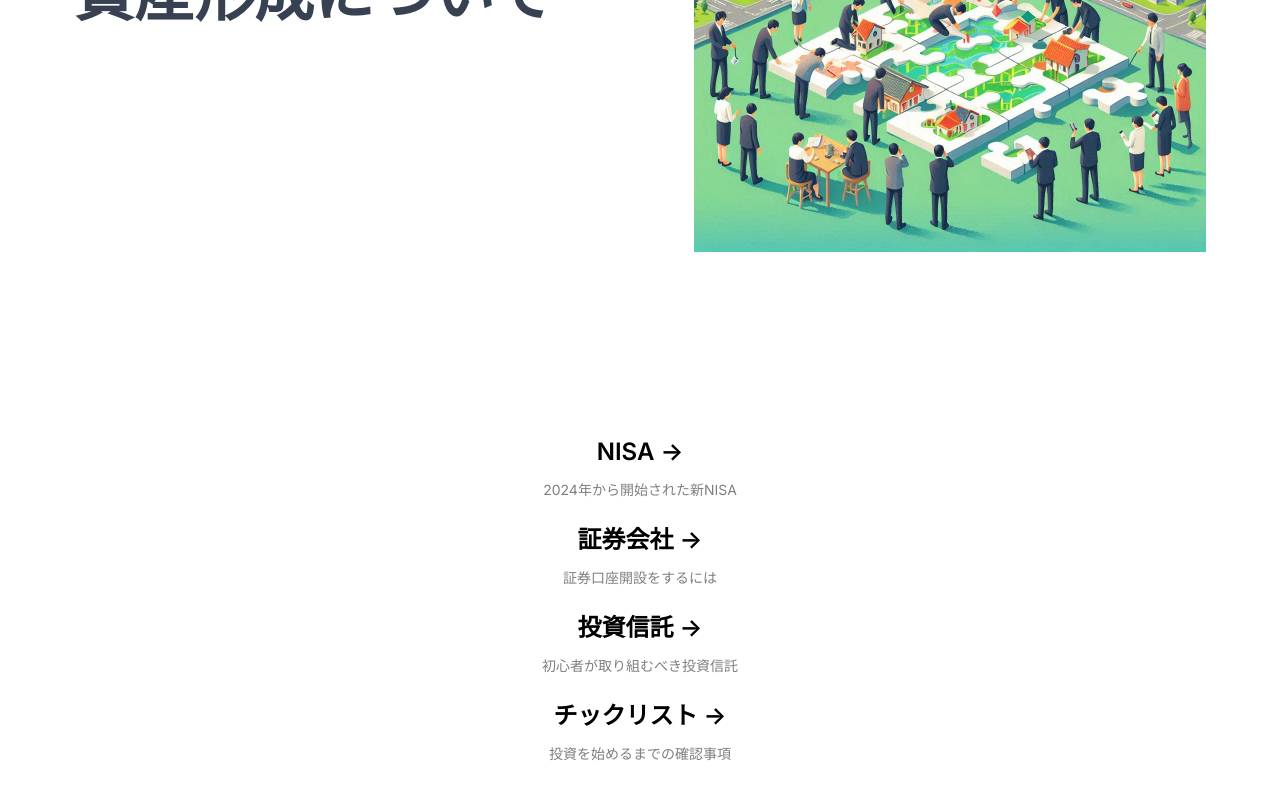
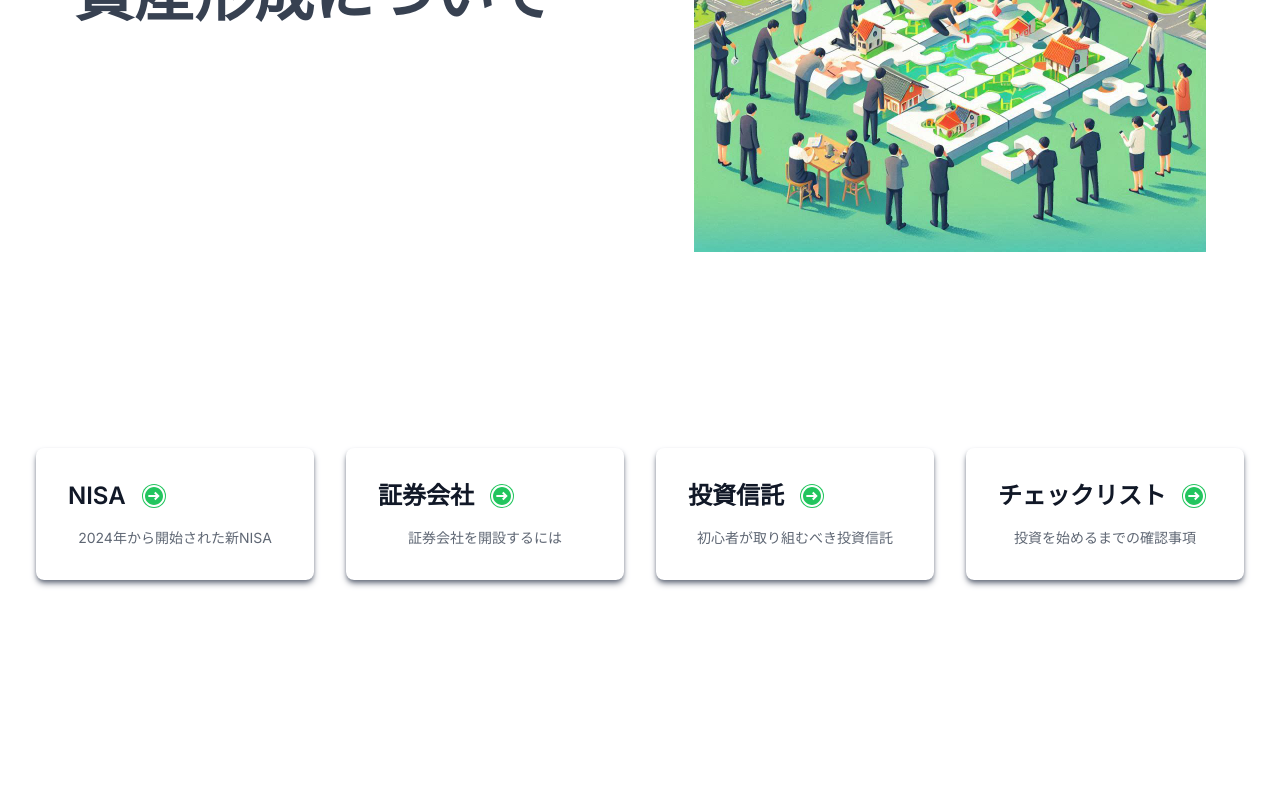
Before and after one commit to koyo-create/koyo-create.github.io, a Next.js app: page / in a window 1280 px wide. Shown: the part 412-1212 px from the top of the page. Built offline with nearby package versions, Linux system fonts and the light colour scheme.

Commit message:
メニューリストの変更

```diff
--- a/src/app/compornents/Menu.tsx
+++ b/src/app/compornents/Menu.tsx
@@ -1,67 +1,77 @@
 import React from 'react'
+import Link from 'next/link'
+
 
 const Menu = () => {
   return (
     <>
-    <div className="mb-32 text-center container mx-auto py-20">
-        <a
-          className="group rounded-lg border border-transparent px-5 py-4 transition-colors hover:border-gray-300 hover:bg-gray-100 hover:dark:border-neutral-700 hover:dark:bg-neutral-800/30"
-        >
-          <h2 className="mb-3 text-2xl font-semibold">
-            NISA{" "}
-            <span className="inline-block transition-transform group-hover:translate-x-1 motion-reduce:transform-none">
-              -&gt;
-            </span>
-          </h2>
-          <p className="text-sm opacity-50">
-            2024年から開始された新NISA
-          </p>
-        </a>
+    <section className='text-gray-700 mb-32 text-center container mx-auto py-20'>
+      <div className='container px-5 py-5 mx-auto'>
+      <div className='flex flex-col xl:flex-row mb-10 justify-between'>
+        <div className='xl:w-1/4 p-4'>
+        <Link href='NISA'>
+        <div className='rounded-lg p-8 shadow-md shadow-gray-500  hover:bg-sky-50'>
+          <div className='flex items-center '>
+            <h2 className='text-gray-900 text-2xl font-semibold mr-4'>NISA</h2>
+            <div className='bg-green-500 text-white rounded-full'>
+            <svg width="24" height="24" viewBox="0 0 24 24" fill="none" xmlns="http://www.w3.org/2000/svg"><path d="M12.0519 14.8285L13.4661 16.2427L17.7088 12L13.4661 7.7574L12.0519 9.17161L13.8804 11H6.34321V13H13.8803L12.0519 14.8285Z" fill="currentColor" /><path fill-rule="evenodd" clip-rule="evenodd" d="M19.7782 19.7782C24.0739 15.4824 24.0739 8.51759 19.7782 4.22183C15.4824 -0.0739417 8.51759 -0.0739417 4.22183 4.22183C-0.0739417 8.51759 -0.0739417 15.4824 4.22183 19.7782C8.51759 24.0739 15.4824 24.0739 19.7782 19.7782ZM18.364 18.364C21.8787 14.8492 21.8787 9.15076 18.364 5.63604C14.8492 2.12132 9.15076 2.12132 5.63604 5.63604C2.12132 9.15076 2.12132 14.8492 5.63604 18.364C9.15076 21.8787 14.8492 21.8787 18.364 18.364Z" fill="currentColor" /></svg>
+            </div>
+          </div>
+          <div className='text-sm opacity-80 mt-4'>
+            <p>2024年から開始された新NISA</p>
+          </div>
+        </div>
+        </Link>
+        </div>
+        <div className='xl:w-1/4 p-4'>
+        <Link href='SecuritiesCompany'>
+        <div className='rounded-lg p-8 shadow-md shadow-gray-500  hover:bg-sky-50'>
+          <div className='flex items-center'>
+            <h2 className='text-gray-900 text-2xl font-semibold mr-4'>証券会社</h2>
+            <div className='bg-green-500 text-white rounded-full'>
+            <svg width="24" height="24" viewBox="0 0 24 24" fill="none" xmlns="http://www.w3.org/2000/svg"><path d="M12.0519 14.8285L13.4661 16.2427L17.7088 12L13.4661 7.7574L12.0519 9.17161L13.8804 11H6.34321V13H13.8803L12.0519 14.8285Z" fill="currentColor" /><path fill-rule="evenodd" clip-rule="evenodd" d="M19.7782 19.7782C24.0739 15.4824 24.0739 8.51759 19.7782 4.22183C15.4824 -0.0739417 8.51759 -0.0739417 4.22183 4.22183C-0.0739417 8.51759 -0.0739417 15.4824 4.22183 19.7782C8.51759 24.0739 15.4824 24.0739 19.7782 19.7782ZM18.364 18.364C21.8787 14.8492 21.8787 9.15076 18.364 5.63604C14.8492 2.12132 9.15076 2.12132 5.63604 5.63604C2.12132 9.15076 2.12132 14.8492 5.63604 18.364C9.15076 21.8787 14.8492 21.8787 18.364 18.364Z" fill="currentColor" /></svg>
+            </div>
+          </div>
+          <div className='text-sm opacity-80 mt-4'>
+            <p>証券会社を開設するには</p>
+          </div>
+        </div>
+        </Link>
+        </div>
+        <div className='xl:w-1/4 p-4 box '>
+        <Link href='InvestmentTrust'>
+        <div className='rounded-lg p-8 shadow-md shadow-gray-500  hover:bg-sky-50'>
+          <div className='flex items-center'>
+            <h2 className='text-gray-900 text-2xl font-semibold mr-4'>投資信託</h2>
+            <div className='bg-green-500 text-white rounded-full'>
+            <svg width="24" height="24" viewBox="0 0 24 24" fill="none" xmlns="http://www.w3.org/2000/svg"><path d="M12.0519 14.8285L13.4661 16.2427L17.7088 12L13.4661 7.7574L12.0519 9.17161L13.8804 11H6.34321V13H13.8803L12.0519 14.8285Z" fill="currentColor" /><path fill-rule="evenodd" clip-rule="evenodd" d="M19.7782 19.7782C24.0739 15.4824 24.0739 8.51759 19.7782 4.22183C15.4824 -0.0739417 8.51759 -0.0739417 4.22183 4.22183C-0.0739417 8.51759 -0.0739417 15.4824 4.22183 19.7782C8.51759 24.0739 15.4824 24.0739 19.7782 19.7782ZM18.364 18.364C21.8787 14.8492 21.8787 9.15076 18.364 5.63604C14.8492 2.12132 9.15076 2.12132 5.63604 5.63604C2.12132 9.15076 2.12132 14.8492 5.63604 18.364C9.15076 21.8787 14.8492 21.8787 18.364 18.364Z" fill="currentColor" /></svg>
+            </div>
+          </div>
+          <div className='text-sm opacity-80 mt-4'>
+            <p>初心者が取り組むべき投資信託</p>
+          </div>
+        </div>
+          </Link>
+        </div>
+        <div className='xl:w-1/4 p-4'>
+        <Link href='Checklist'>
+        <div className='rounded-lg p-8 shadow-md shadow-gray-500  hover:bg-sky-50'>
+          <div className='flex items-center'>
+            <h2 className='text-gray-900 text-2xl font-semibold mr-4'>チェックリスト</h2>
+            <div className='bg-green-500 text-white rounded-full'>
+            <svg width="24" height="24" viewBox="0 0 24 24" fill="none" xmlns="http://www.w3.org/2000/svg"><path d="M12.0519 14.8285L13.4661 16.2427L17.7088 12L13.4661 7.7574L12.0519 9.17161L13.8804 11H6.34321V13H13.8803L12.0519 14.8285Z" fill="currentColor" /><path fill-rule="evenodd" clip-rule="evenodd" d="M19.7782 19.7782C24.0739 15.4824 24.0739 8.51759 19.7782 4.22183C15.4824 -0.0739417 8.51759 -0.0739417 4.22183 4.22183C-0.0739417 8.51759 -0.0739417 15.4824 4.22183 19.7782C8.51759 24.0739 15.4824 24.0739 19.7782 19.7782ZM18.364 18.364C21.8787 14.8492 21.8787 9.15076 18.364 5.63604C14.8492 2.12132 9.15076 2.12132 5.63604 5.63604C2.12132 9.15076 2.12132 14.8492 5.63604 18.364C9.15076 21.8787 14.8492 21.8787 18.364 18.364Z" fill="currentColor" /></svg>
+            </div>
+          </div>
+          <div className='text-sm opacity-80 mt-4'>
+            <p>投資を始めるまでの確認事項</p>
+          </div>
+        </div>
+      </Link>
+        </div>
+      </div>
+      </div>
+    </section>
 
-        <a
-          className="group rounded-lg border border-transparent px-5 py-4 transition-colors hover:border-gray-300 hover:bg-gray-100 hover:dark:border-neutral-700 hover:dark:bg-neutral-800/30"
-          target="_blank"
-          rel="noopener noreferrer"
-        >
-          <h2 className="mb-3 text-2xl font-semibold">
-            証券会社{" "}
-            <span className="inline-block transition-transform group-hover:translate-x-1 motion-reduce:transform-none">
-              -&gt;
-            </span>
-          </h2>
-          <p className="text-sm opacity-50">
-            証券口座開設をするには
-          </p>
-        </a>
-
-        <a
-          className="group rounded-lg border border-transparent px-5 py-4 transition-colors hover:border-gray-300 hover:bg-gray-100 hover:dark:border-neutral-700 hover:dark:bg-neutral-800/30"
-        >
-          <h2 className="mb-3 text-2xl font-semibold">
-            投資信託{" "}
-            <span className="inline-block transition-transform group-hover:translate-x-1 motion-reduce:transform-none">
-              -&gt;
-            </span>
-          </h2>
-          <p className="text-sm opacity-50">
-            初心者が取り組むべき投資信託
-          </p>
-        </a>
-
-        <a
-          className="group rounded-lg border border-transparent px-5 py-4 transition-colors hover:border-gray-300 hover:bg-gray-100 hover:dark:border-neutral-700 hover:dark:bg-neutral-800/30"
-        >
-          <h2 className="mb-3 text-2xl font-semibold">
-            チックリスト{" "}
-            <span className="inline-block transition-transform group-hover:translate-x-1 motion-reduce:transform-none">
-              -&gt;
-            </span>
-          </h2>
-          <p className="text-balance text-sm opacity-50">
-            投資を始めるまでの確認事項
-          </p>
-        </a>
-      </div>
     </>
   )
 }
```
